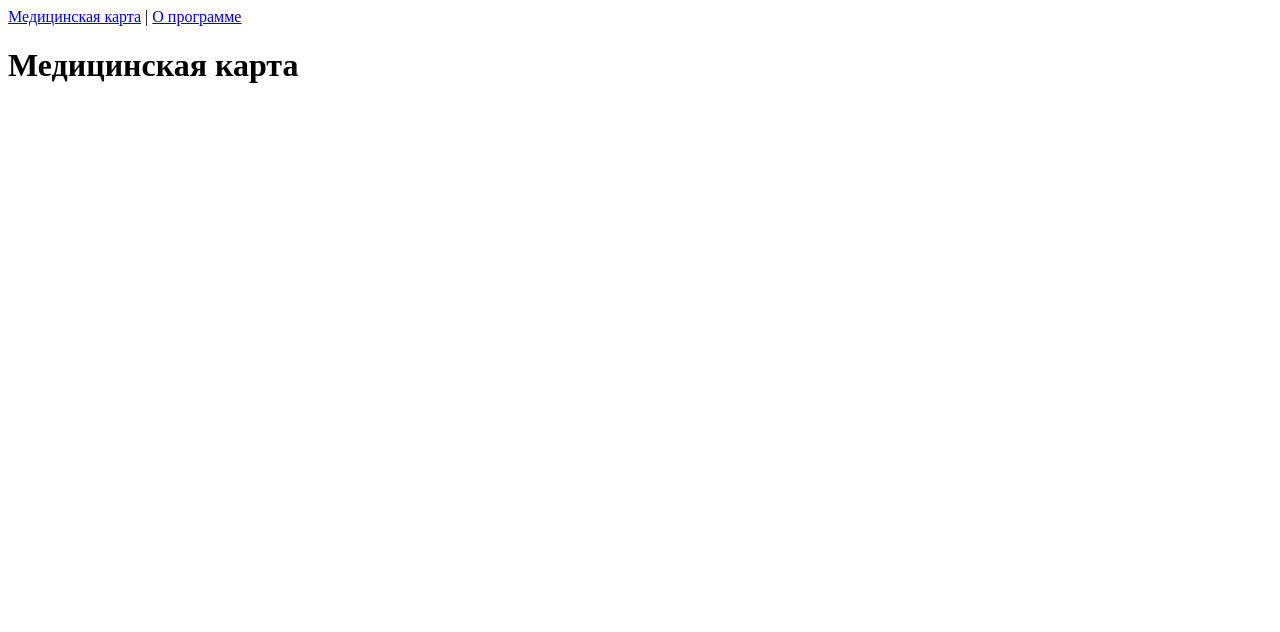
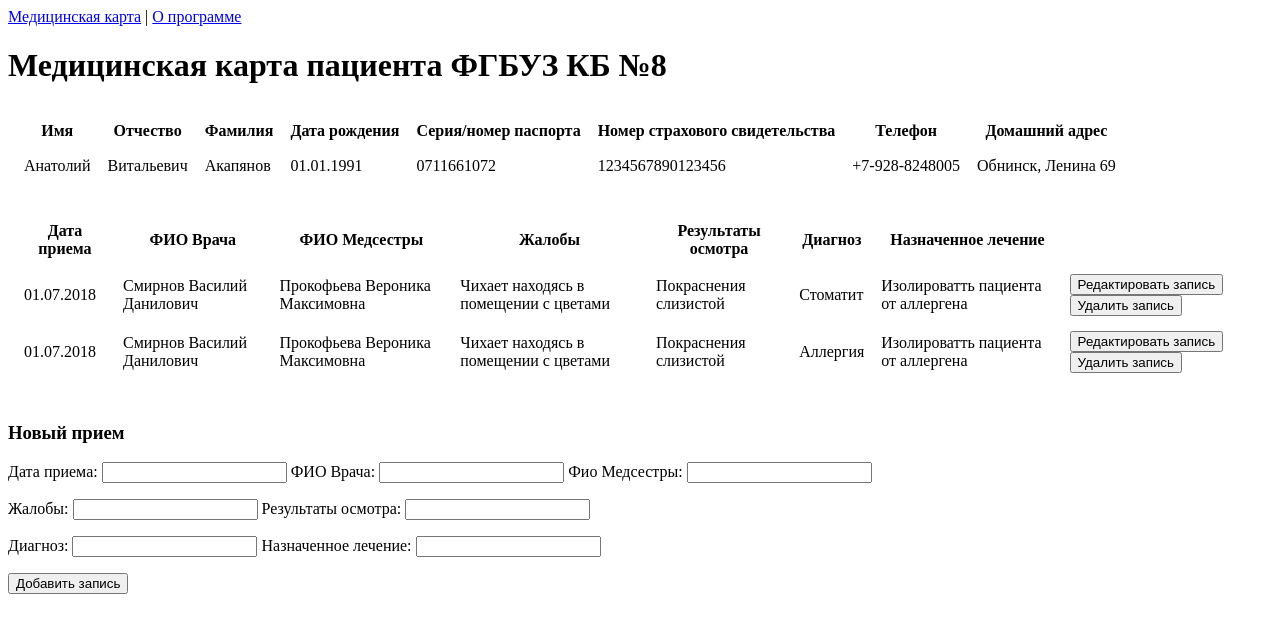
Before and after one commit to ComputePractice2018/MedicalCard, a Vue app in the folder frontend/: page / in a window 1280 px wide. Shown: the top 632 px of the page. Built offline with nearby package versions, Linux system fonts and the light colour scheme.

Commit message:
Добавлен компонент приемов Задача #5

```diff
--- a/frontend/src/components/medicalcard.vue
+++ b/frontend/src/components/medicalcard.vue
@@ -1,6 +1,72 @@
 <template>
   <div class="medicalcard">
     <h1>{{ title }}</h1>
+
+  <table cellspacing="15">
+   <tr>
+     <th>Имя</th>
+     <th>Отчество</th>
+     <th>Фамилия</th>
+     <th>Дата рождения</th>
+     <th >Серия/номер паспорта</th>
+     <th>Номер страхового свидетельства</th>
+     <th>Телефон</th>
+     <th>Домашний адрес</th>
+    </tr>
+    <tr v-for="information in personal_data" v-bind:key="information.passport">
+      <td>{{ information.name }}</td>
+      <td>{{ information.surname }}</td>
+      <td>{{ information.secondname }}</td>
+      <td>{{ information.birth}}</td>
+      <td>{{ information.passport}}</td>
+      <td>{{ information.insurance}}</td>
+      <td>{{ information.phone}}</td>
+      <td>{{ information.adress}}</td>
+    </tr>
+    <tr>
+    </tr>
+  </table>
+  <table cellspacing="15">
+   <tr>
+    <th> Дата приема</th>
+     <th>ФИО Врача</th>
+     <th>ФИО Медсестры</th>
+    <th>Жалобы</th>
+    <th>Результаты осмотра</th>
+     <th>Диагноз</th>
+     <th>Назначенное лечение</th>
+    </tr>
+    <tr v-for="information in appointment" v-bind:key="information.diagnosis">
+      <td>{{ information.date }}</td>
+      <td>{{ information.doc_name }}</td>
+      <td>{{ information.muse_name }}</td>
+      <td>{{ information.complaint}}</td>
+      <td>{{ information.checkup }}</td>
+      <td>{{ information.diagnosis}}</td>
+      <td>{{ information.treatment }}</td>
+      <button v-on:click="edit_appointment(information)">Редактировать запись</button>
+      <button v-on:click="remove_appointment(information)">Удалить запись</button>
+
+    </tr>
+    <tr>
+    </tr>
+  </table>
+
+<h3 v-if="edit_index == -1">Новый прием</h3>
+  <form>
+    <p>Дата приема: <input type="text" v-model="new_appointment.date">
+    ФИО Врача: <input type="text" v-model="new_appointment.doc_name">
+    Фио Медсестры: <input type="text" v-model="new_appointment.muse_name">
+    <p></p>
+    Жалобы: <input type="text" v-model="new_appointment.complaint">
+    Результаты  осмотра: <input type="text" v-model="new_appointment.checkup">
+    <p></p>
+    Диагноз: <input type="text" v-model="new_appointment.diagnosis">
+    Назначенное лечение: <input type="text" v-model="new_appointment.treatment">
+  <p><button v-if="edit_index == -1" v-on:click="add_new_appointment">Добавить запись</button></p>
+  <p><button v-if="edit_index > -1" v-on:click="make_new_appointment">Сохранить редактирование</button></p>
+
+  </form>
   </div>
 </template>
 
@@ -8,7 +74,78 @@
 export default {
   name: 'medicalcard',
   props: {
-  title: String
+    title: String
+  },
+  data: function () {
+    return {
+      personal_data: [
+        {
+          'name': 'Анатолий',
+          'surname': 'Витальевич',
+          'secondname': 'Акапянов',
+          'birth': '01.01.1991',
+          'passport': '0711661072',
+          'insurance': '1234567890123456',
+          'adress': 'Обнинск, Ленина 69',
+          'phone': '+7-928-8248005'
+        }
+      ],
+      edit_index: -1,
+      appointment: [
+        {
+          'date': '01.07.2018',
+          'doc_name': 'Смирнов Василий Данилович',
+          'muse_name': 'Прокофьева Вероника Максимовна',
+          'complaint': 'Чихает находясь в помещении с цветами',
+          'checkup': 'Покраснения слизистой',
+          'diagnosis': 'Стоматит',
+          'treatment': 'Изолироватть пациента от аллергена'
+        },
+        {
+          'date': '01.07.2018',
+          'doc_name': 'Смирнов Василий Данилович',
+          'muse_name': 'Прокофьева Вероника Максимовна',
+          'complaint': 'Чихает находясь в помещении с цветами',
+          'checkup': 'Покраснения слизистой',
+          'diagnosis': 'Аллергия',
+          'treatment': 'Изолироватть пациента от аллергена'
+        }
+      ],
+      new_appointment:
+        {
+          'date': '',
+          'doc_name': '',
+          'muse_name': '',
+          'complaint': '',
+          'checkup': '',
+          'diagnosis': '',
+          'treatment': ''
+        }
+    }
+  },
+  methods: {
+    add_new_appointment: function () {
+      this.appointment.push(this.new_appointment)
+    },
+    remove_appointment: function (item) {
+      this.appointment.splice(this.appointment.indexOf(item), 1)
+    },
+    edit_appointment: function (item) {
+      this.edit_index = this.appointment.indexOf(item)
+      this.new_appointment = this.appointment[this.edit_index]
+    },
+    make_new_appointment: function () {
+      this.edit_index = -1
+      this.new_appointment = {
+        'date': '',
+        'doc_name': '',
+        'muse_name': '',
+        'complaint': '',
+        'checkup': '',
+        'diagnosis': '',
+        'treatment': ''
+      }
+    }
   }
 }
 </script>
--- a/frontend/src/views/Home.vue
+++ b/frontend/src/views/Home.vue
@@ -1,6 +1,7 @@
 <template>
   <div class="home">
-    <medicalcard title="Медицинская карта"/>
+    <medicalcard title="Медицинская карта пациента ФГБУЗ КБ №8"/>
+
   </div>
 </template>
 
```
